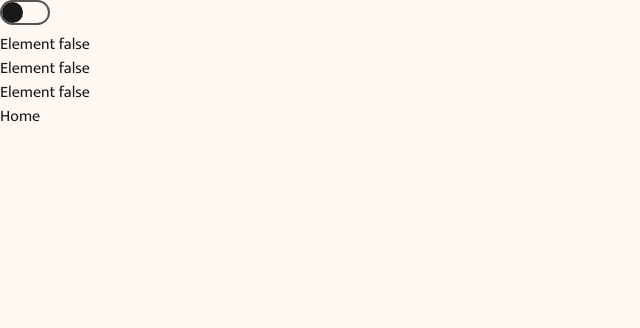
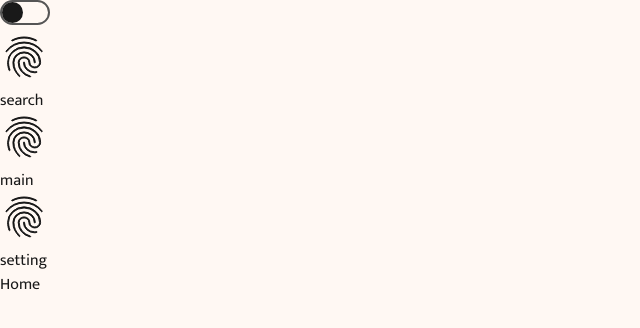
Before and after one commit to naHDop-tech/e-passport, a React (Create React App) app in the folder client/: page / in a window 1280 px wide. Shown: the top 328 px of the page, without its empty margins (0-640 px from the left). Built offline with nearby package versions, Linux system fonts and the light colour scheme.

Commit message:
feat: implement item component

```diff
--- a/client/src/App.tsx
+++ b/client/src/App.tsx
@@ -4,8 +4,8 @@ import { Route, BrowserRouter as Router, Routes } from 'react-router-dom';
 import { ThemeToggle } from './components/common/ThemeToggle'
 import { withTheme } from './components/HOC/withTheme'
 // import { themeStateSelector } from './store/theme/selector'
-import { NavSideBar } from './components/NavSideBar'
-import { items } from './components/NavSideBar/types'
+import { SideBar } from './components/SideBar'
+import { items } from './components/SideBar/types'
 // import { ReactComponent as FingerPrintIcon } from '../src/img/svg/finger-print.icon.svg';
 
 const ThemeToggleWithThemeState = withTheme(ThemeToggle)
@@ -15,7 +15,7 @@ export function App(): JSX.Element {
   return (
     <>
       <ThemeToggleWithThemeState />
-      <NavSideBar items={items} />
+      <SideBar items={items} />
       {/* <FingerPrintIcon color={colorMap['--color-accent']} /> */}
       <Router>
         <Routes>
--- a/client/src/components/NavSideBar/index.ts
+++ /dev/null
@@ -1,2 +0,0 @@
-export { NavSideBar } from './NavSideBar'
-export type { NavSideBarProps } from './NavSideBar'
--- a/client/src/components/NavSideBar/types.ts
+++ /dev/null
@@ -1,26 +0,0 @@
-import { Foo } from './NavSideBar'
-
-export interface IItem {
-  id: string
-  component: (props: {onClick: () => void, isActive: boolean }) => JSX.Element
-  title: string
-  isDisabled?: boolean
-}
-
-export const items: IItem[] = [
-  {
-    id: 'k2j3h4e',
-    title: 'search',
-    component: Foo
-  },
-  {
-    id: 'l23k4j2',
-    title: 'main',
-    component: Foo
-  },
-  {
-    id: 'kj2435kj',
-    title: 'setting',
-    component: Foo
-  }
-]
--- /dev/null
+++ b/client/src/components/SideBar/Item/Item.module.css
@@ -0,0 +1,7 @@
+.box {
+  cursor: pointer;
+}
+
+.active {
+  color: var(--color-accent);
+}
--- /dev/null
+++ b/client/src/components/SideBar/Item/Item.tsx
@@ -0,0 +1,36 @@
+import { SvgComponent } from '../../../components/types'
+import { useRecoilValue } from 'recoil'
+import clns from 'classnames'
+
+import { themeStateSelector } from '../../../store/theme/selector'
+import s from './Item.module.css'
+const styles = s as unknown as ItemStyles
+
+interface ItemStyles {
+  active: string
+  box: string
+  logo: string
+  disabled: string
+}
+
+export interface IItemProps {
+  title: string
+  logo: SvgComponent
+  isDisabled?: boolean
+  isActive?: boolean
+  onClick?: () => void
+}
+
+export function Item(props: IItemProps): JSX.Element {
+  const { title, logo: Icon, isActive, isDisabled, onClick } = props
+  const { colorMap } = useRecoilValue(themeStateSelector)
+
+  return (
+    <div onClick={onClick} className={clns(styles.box, isDisabled && styles.disabled)}>
+      <div>
+        <Icon color={isActive ? colorMap['--color-accent'] : colorMap['--color-text']} />
+      </div>
+      <div className={clns(isActive && styles.active)}>{title}</div>
+    </div>
+  )
+}
--- /dev/null
+++ b/client/src/components/SideBar/Item/index.ts
@@ -0,0 +1,2 @@
+export { Item } from './Item'
+export type { IItemProps } from './Item'
--- a/client/src/components/NavSideBar/NavSideBar.tsx
+++ b/client/src/components/SideBar/SideBar.tsx
@@ -1,22 +1,22 @@
 
 import { useState } from 'react'
 
-import s from './NavSideBar.module.css'
+import s from './SideBar.module.css'
 
 import { IItem } from './types'
-const styles = s as unknown as INavSideBarStyle
+const styles = s as unknown as ISideBarStyle
 
-interface INavSideBarStyle {
+interface ISideBarStyle {
   title: string
   navContent: string
   wrapper: string
 }
 
-export type NavSideBarProps = {
+export type SideBarProps = {
   items: IItem[]
 }
 
-export function NavSideBar(props: NavSideBarProps): JSX.Element {
+export function SideBar(props: SideBarProps): JSX.Element {
   const { items } = props
   const [activeId, setActiveId] = useState<string>()
 
@@ -31,10 +31,10 @@ export function NavSideBar(props: NavSideBarProps): JSX.Element {
       </div>
       <div className={styles.navContent}>
         {items.map((item) => {
-          const { component: Item, id } = item;
+          const { component: Item, id, title, logo } = item;
           return (
             <>
-              <Item onClick={() => handler(id)} isActive={activeId === id} />
+              <Item logo={logo} title={title} onClick={() => handler(id)} isActive={activeId === id} />
             </>
           )
         })}
@@ -42,13 +42,3 @@ export function NavSideBar(props: NavSideBarProps): JSX.Element {
     </div>
   )
 }
-
-export function Foo(props: {onClick: () => void, isActive: boolean }) {
-  const { onClick, isActive } = props
-
-  return (
-    <>
-      <div onClick={onClick}>{`Element ${isActive}`}</div>
-    </>
-  )
-}
--- /dev/null
+++ b/client/src/components/SideBar/index.ts
@@ -0,0 +1,2 @@
+export { SideBar } from './SideBar'
+export type { SideBarProps } from './SideBar'
--- /dev/null
+++ b/client/src/components/SideBar/types.ts
@@ -0,0 +1,32 @@
+import { SvgComponent } from '../../components/types'
+import { IItemProps, Item } from './Item'
+import { ReactComponent as FingerPrintIcon } from '../../../src/img/svg/finger-print.icon.svg'
+
+export interface IItem {
+  id: string
+  component: (props: IItemProps) => JSX.Element
+  title: string
+  logo: SvgComponent
+  isDisabled?: boolean
+}
+
+export const items: IItem[] = [
+  {
+    id: 'k2j3h4e',
+    title: 'search',
+    component: Item,
+    logo: FingerPrintIcon,
+  },
+  {
+    id: 'l23k4j2',
+    title: 'main',
+    component: Item,
+    logo: FingerPrintIcon,
+  },
+  {
+    id: 'kj2435kj',
+    title: 'setting',
+    component: Item,
+    logo: FingerPrintIcon,
+  }
+]
--- /dev/null
+++ b/client/src/components/types.ts
@@ -0,0 +1,3 @@
+import { FC, SVGAttributes } from 'react'
+
+export type SvgComponent = FC<SVGAttributes<SVGElement>>
```
Also changed, not shown: client/src/components/SideBar/SideBar.module.css (renamed from client/src/components/NavSideBar/NavSideBar.module.css).
